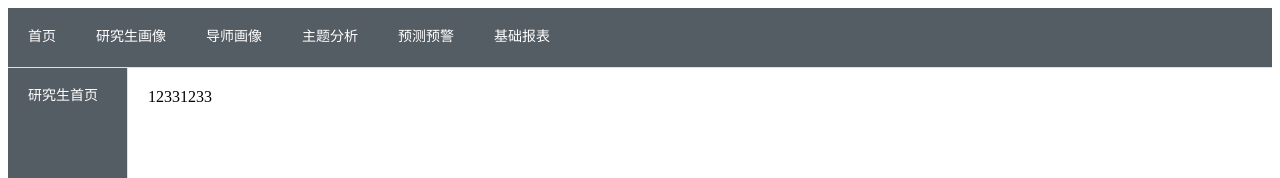
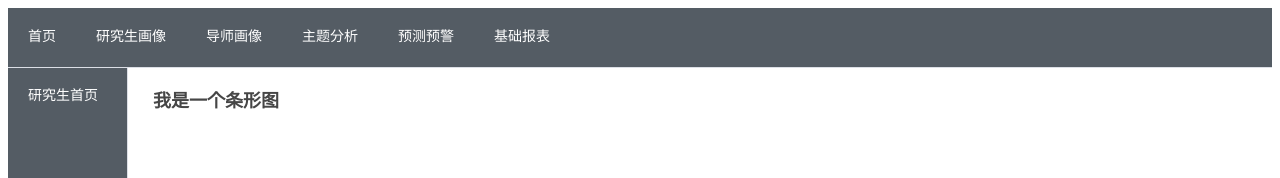
Before and after one commit to 16671072395/vue3-post, a Vue app: page /posthome in a window 1280 px wide. Shown: the top 178 px of the page. Built offline with nearby package versions, Linux system fonts and the light colour scheme.

Commit message:
不在mian.js中引入echarts

```diff
--- a/package.json
+++ b/package.json
@@ -10,6 +10,7 @@
   "dependencies": {
     "@element-plus/icons": "^0.0.11",
     "core-js": "^3.8.3",
+    "echarts": "^5.3.3",
     "element-plus": "^2.2.8",
     "vue": "^3.2.13",
     "vue-router": "^4.0.3",
--- /dev/null
+++ b/src/components/BarChart.vue
@@ -0,0 +1,26 @@
+<template>
+  <div ref="mychart" id="myDiv"></div>
+</template>
+
+<script>
+import * as echarts from "echarts";
+
+export default {
+  name: "BarChart",
+  mounted() {
+    let myEcharts = echarts.init(this.$refs.mychart);
+    myEcharts.setOption({
+      title: {
+        text: "我是一个条形图",
+      },
+    });
+  },
+};
+</script>
+
+<style>
+#myDiv {
+  height: 500px;
+  width: 500px;
+}
+</style>
--- a/src/main.js
+++ b/src/main.js
@@ -2,17 +2,19 @@ import { createApp } from 'vue'
 import App from './App.vue'
 import router from './router'
 import store from './store'
-
+//全部引入 element plus
 import 'element-plus/dist/index.css'
 import ElementPlus from 'element-plus'
 import zhCn from 'element-plus/es/locale/lang/zh-cn'
 import * as EleIcons from '@element-plus/icons-vue'
 import * as Icons from "@element-plus/icons"
+//引入echarts
+// import * as echarts from "echarts"
 
 const app = createApp(App)
 for (const name in EleIcons) {
     app.component(name, EleIcons[name])
 }
 app.component(Icons)
-
+// app.use(echarts)
 app.use(store).use(router).use(ElementPlus, { locale: zhCn, size: "small" }).mount('#app')
--- a/src/views/PostgraduateHome/PostHome.vue
+++ b/src/views/PostgraduateHome/PostHome.vue
@@ -1,10 +1,13 @@
 <template>
-  <div>12331233</div>
+  <BarChart></BarChart>
 </template>
 
 <script>
-import vchart from "";
-export default {};
+import BarChart from "../../components/BarChart.vue";
+export default {
+  name: "PostHome",
+  components: { BarChart },
+};
 </script>
 
 <style>
```
Also changed, not shown: 1 other file (tests, documents, lock files or other folders).
